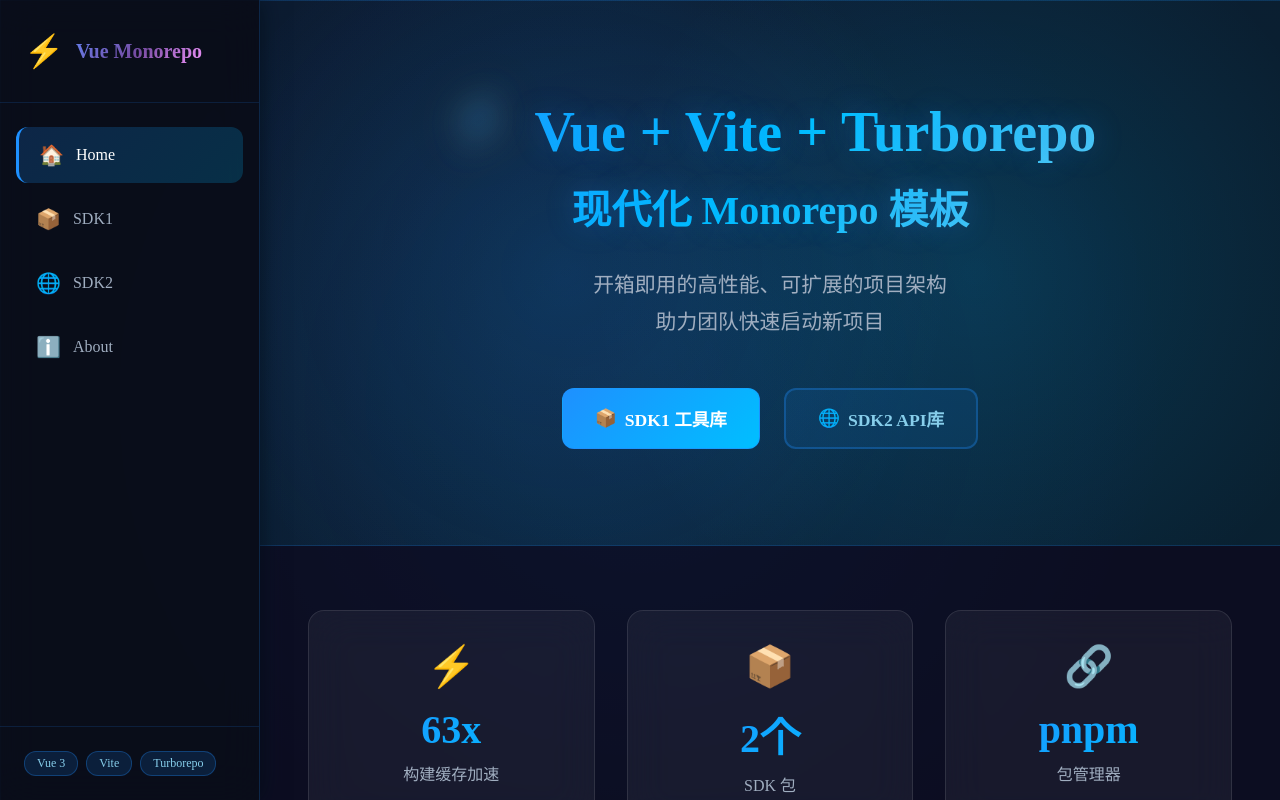
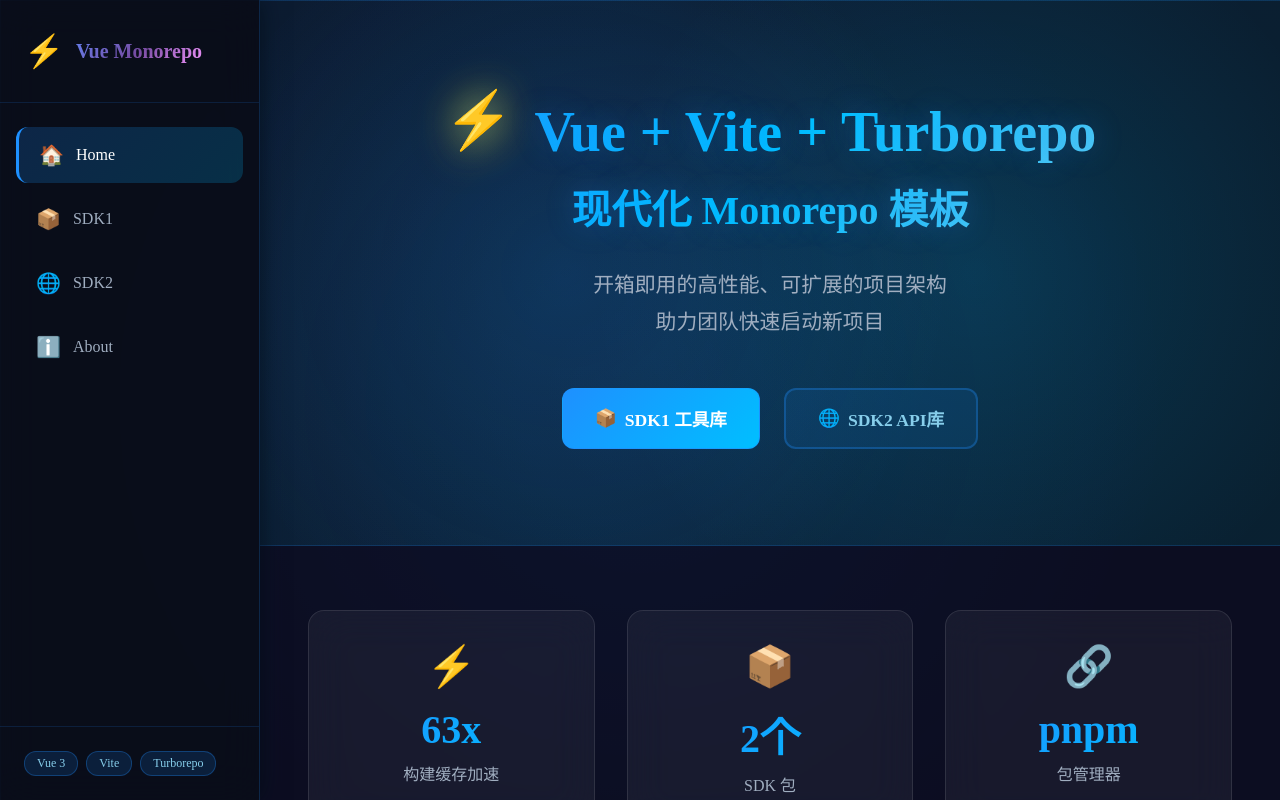
Before and after one commit to Sogrey/Vue-Vite-Monorepo, a Vue app in the folder apps/web/: page / in a window 1280 px wide. Shown: the top 800 px of the page. Built offline with nearby package versions, Linux system fonts and the light colour scheme; the HTML template or start-up script is replaced by a standard one.

Commit message:
fix: 修复 title-icon 继承父元素透明文字效果的问题

```diff
--- a/apps/web/src/views/HomeView.vue
+++ b/apps/web/src/views/HomeView.vue
@@ -245,6 +245,7 @@
   animation: float 3s ease-in-out infinite;
   filter: drop-shadow(0 0 20px rgba(255, 215, 0, 0.8));
   margin-right: 0.5rem;
+  -webkit-text-fill-color: initial;
 }
 
 @keyframes float {
```
